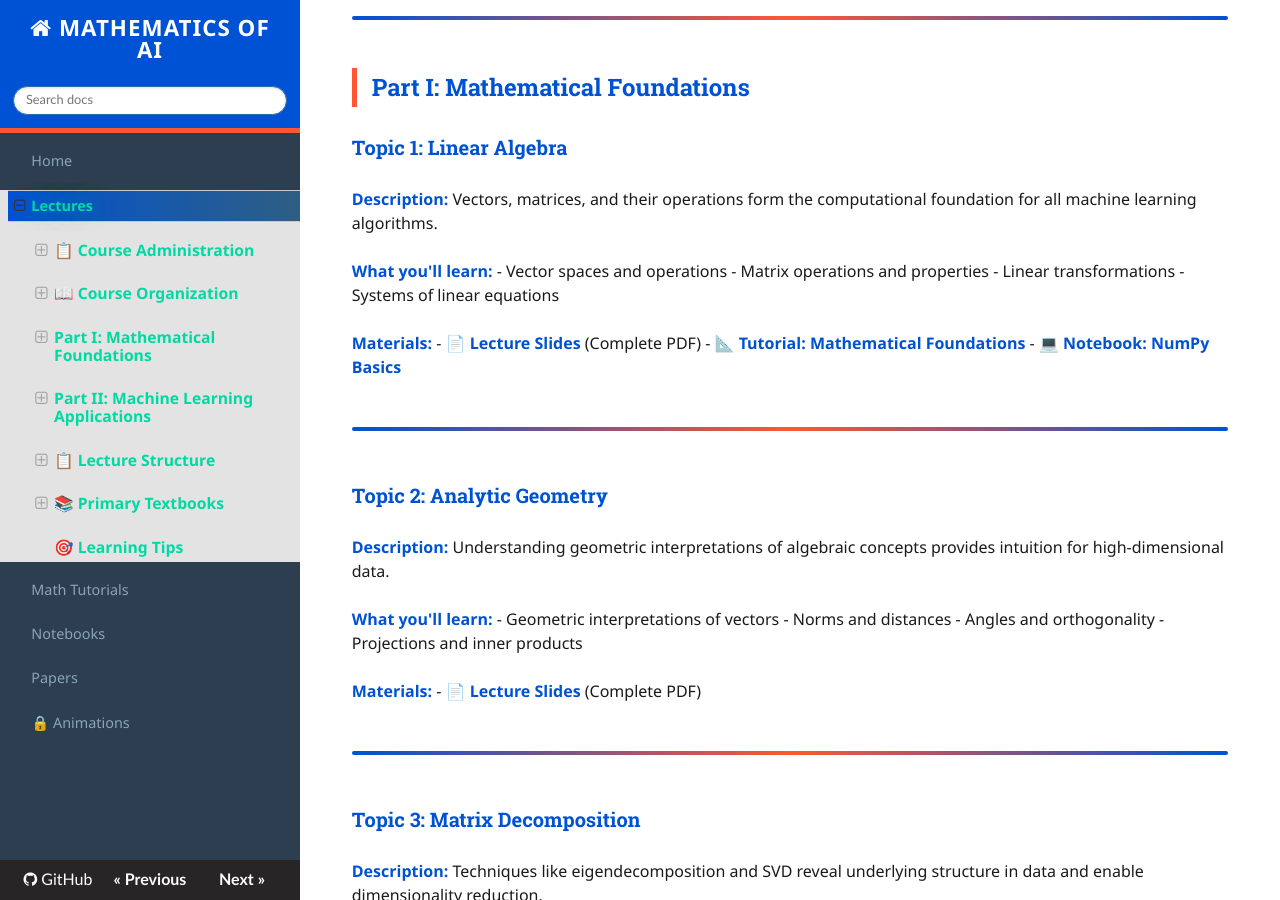
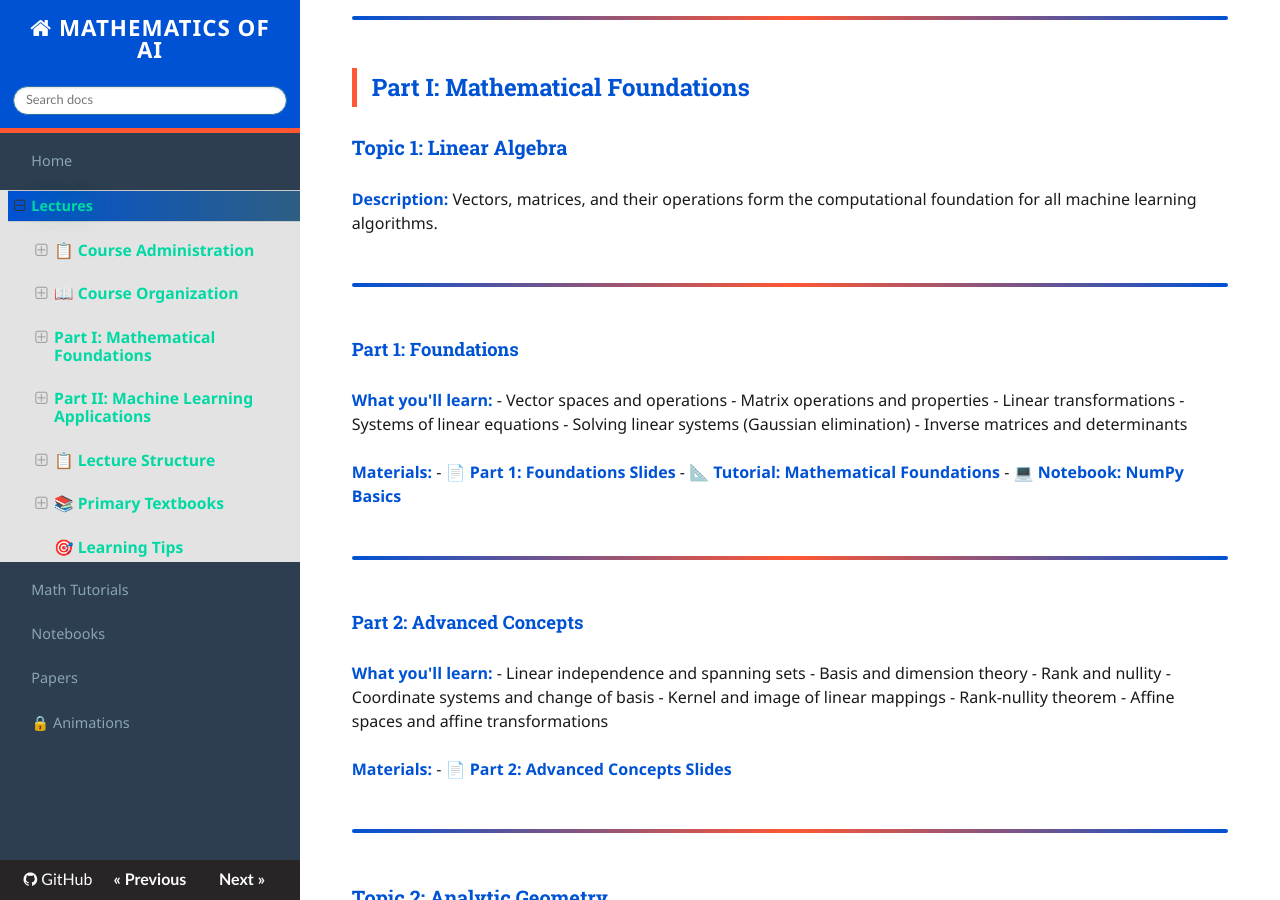
Before and after one commit to alnemari-m/mathai-website, an MkDocs documentation site: the page built from docs/lectures.md, in a window 1280 px wide and 900 px high, scrolled down 1453 px. Built offline with MkDocs 1.6.1, drawn with Linux system fonts in a browser that asks for light colours; nearby versions of some CDN libraries; some of the changed text lies outside the part shown.

Commit message:
Add Linear Algebra Part 2: Advanced Concepts
Added comprehensive Part 2 lecture covering:
- Linear independence and spanning sets
- Basis and dimension theory
- Rank and nullity
- Coordinate systems and change of basis
- Kernel and image of linear mappings
- Rank-nullity theorem
- Affine spaces and affine transformations

Updated lectures page to show Topic 1 with two distinct parts:
- Part 1: Foundations (existing content)
- Part 2: Advanced Concepts (new content)

🤖 Generated with [Claude Code](https://claude.com/claude-code)

Co-Authored-By: Claude <noreply@anthropic.com>

```diff
--- a/docs/lectures.md
+++ b/docs/lectures.md
@@ -47,16 +47,38 @@ This course is divided into two main parts:
 ### Topic 1: Linear Algebra
 **Description:** Vectors, matrices, and their operations form the computational foundation for all machine learning algorithms.
 
+---
+
+#### **Part 1: Foundations**
+
 **What you'll learn:**
 - Vector spaces and operations
 - Matrix operations and properties
 - Linear transformations
 - Systems of linear equations
+- Solving linear systems (Gaussian elimination)
+- Inverse matrices and determinants
 
 **Materials:**
-- [📄 Lecture Slides](pdfs/Mathematics_for_Machine_Learning.pdf#page=12) (Complete PDF)
+- [📄 Part 1: Foundations Slides](pdfs/Linear_Algebra_Foundations.pdf)
 - [📐 Tutorial: Mathematical Foundations](tutorials/Tutorial_01_Mathematical_Foundations.md)
 - [💻 Notebook: NumPy Basics](notebooks/01_Python_Libraries_Basics.ipynb)
+
+---
+
+#### **Part 2: Advanced Concepts**
+
+**What you'll learn:**
+- Linear independence and spanning sets
+- Basis and dimension theory
+- Rank and nullity
+- Coordinate systems and change of basis
+- Kernel and image of linear mappings
+- Rank-nullity theorem
+- Affine spaces and affine transformations
+
+**Materials:**
+- [📄 Part 2: Advanced Concepts Slides](pdfs/Linear_Algebra_Part2_Advanced_Concepts.pdf)
 
 ---
 
```
Also changed, not shown: other parts of docs/lectures.md (+1 -1 lines), 1 other file.
